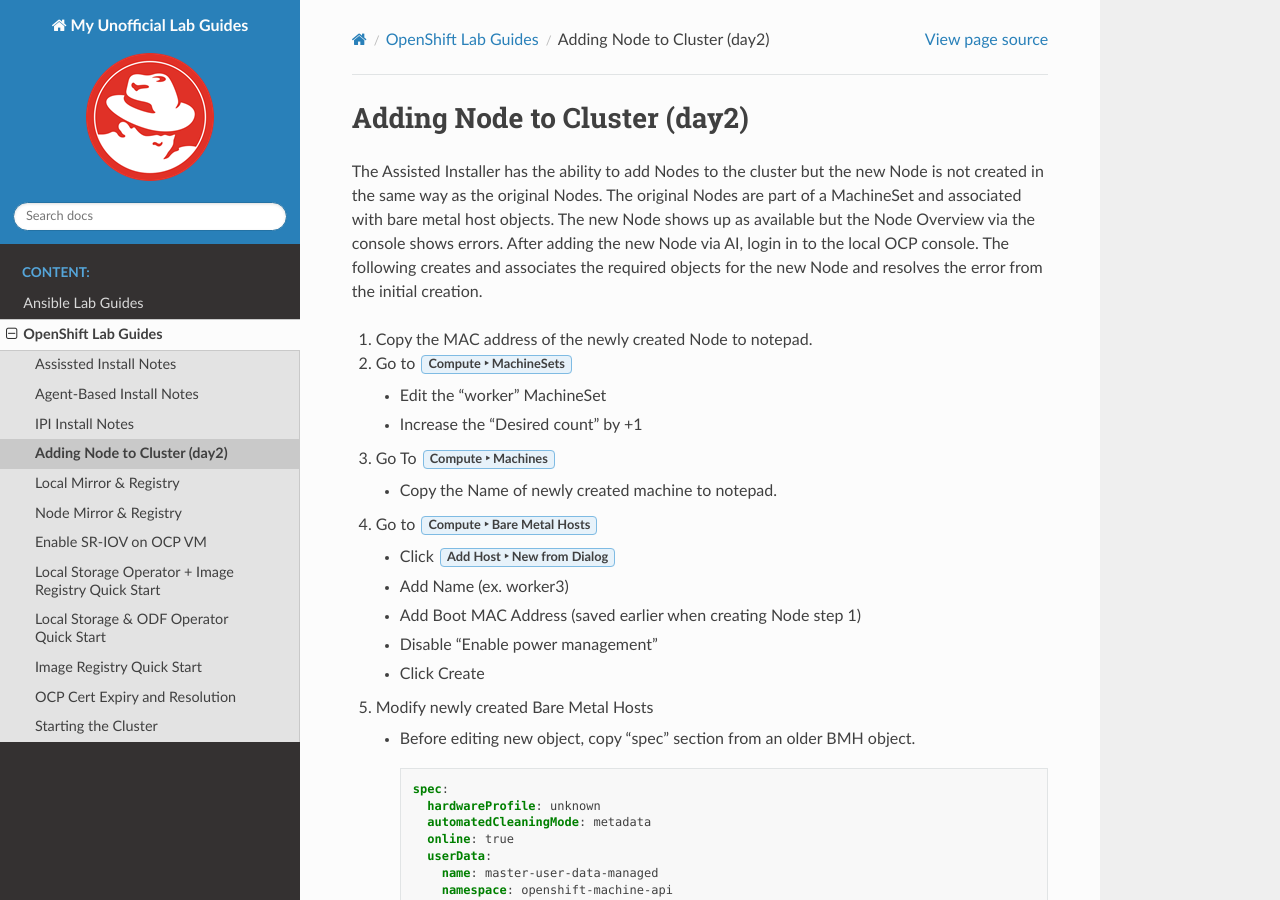
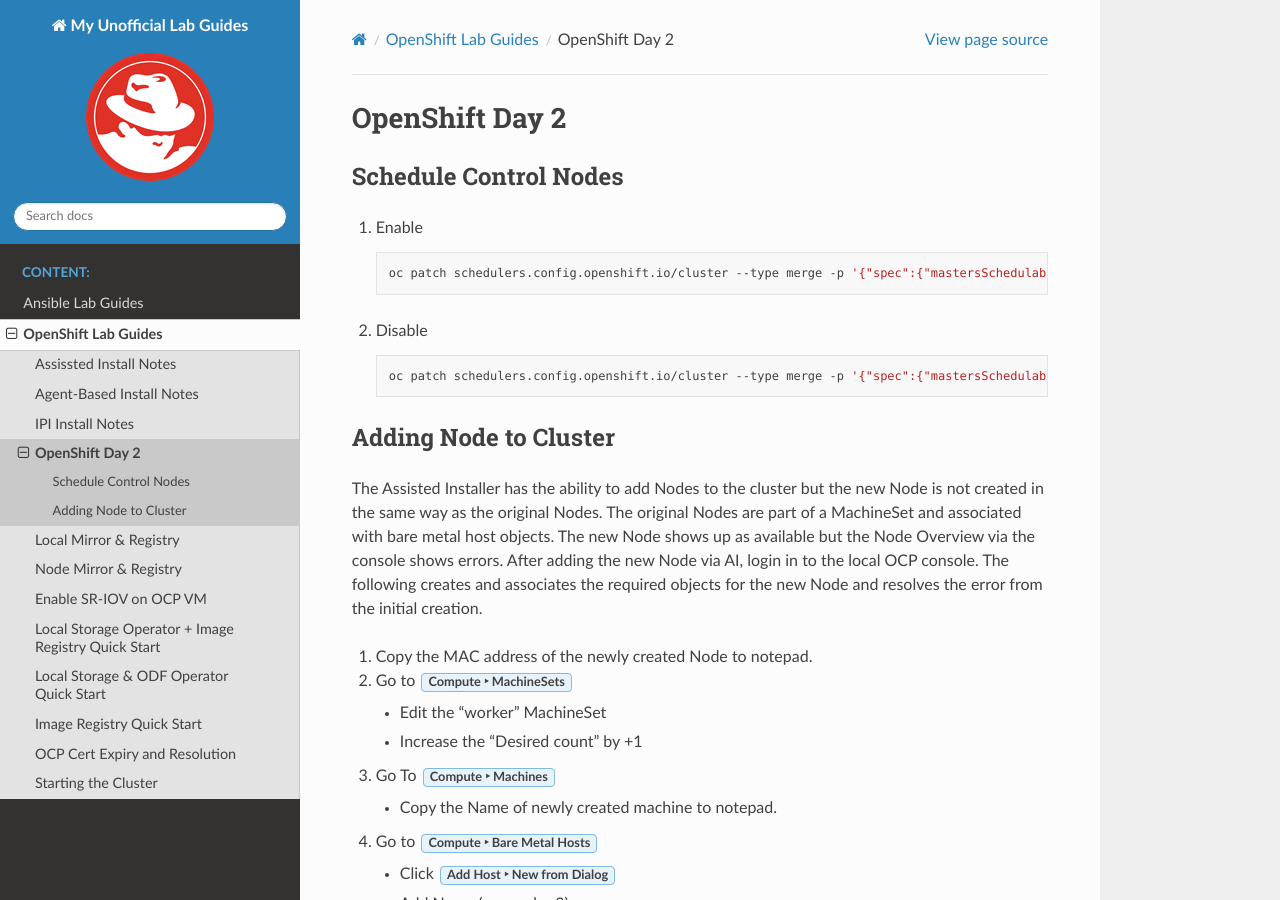
Before and after one commit to vtog/labGuides, a Sphinx documentation site: the page built from source/ocp/openshift-day2.rst, in a window 1280 px wide and 900 px high. Built offline with Sphinx 7.4.7 and the Read the Docs theme 2.0.0, drawn with Linux system fonts in a browser that asks for light colours; pages that are not in the unit, such as notebooks, are missing from menus.

Commit message:
updated day2, schedule control nodes

```diff
--- a/source/ocp/ocp.rst
+++ b/source/ocp/ocp.rst
@@ -8,7 +8,7 @@
    assissted-installer-notes
    agent-based-installer-notes
    ipi-notes
-   adding-node-day2
+   openshift-day2
    local-mirror-registry
    node-mirror-registry
    sriov
--- a/source/ocp/adding-node-day2.rst
+++ b/source/ocp/openshift-day2.rst
@@ -1,5 +1,23 @@
-Adding Node to Cluster (day2)
-=============================
+OpenShift Day 2
+===============
+
+Schedule Control Nodes
+----------------------
+
+#. Enable
+
+   .. code-block:: bash
+
+      oc patch schedulers.config.openshift.io/cluster --type merge -p '{"spec":{"mastersSchedulable":true}}'
+
+#. Disable
+
+   .. code-block:: bash
+
+      oc patch schedulers.config.openshift.io/cluster --type merge -p '{"spec":{"mastersSchedulable":false}}'
+
+Adding Node to Cluster
+----------------------
 
 The Assisted Installer has the ability to add Nodes to the cluster but the new
 Node is not created in the same way as the original Nodes. The original Nodes
```
